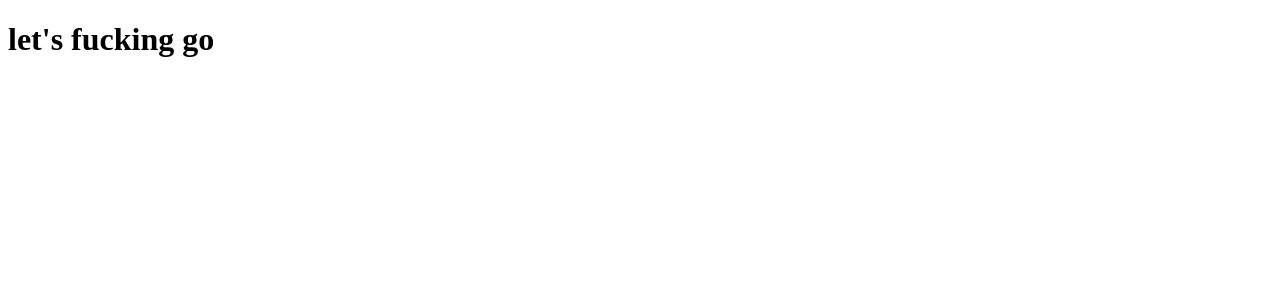
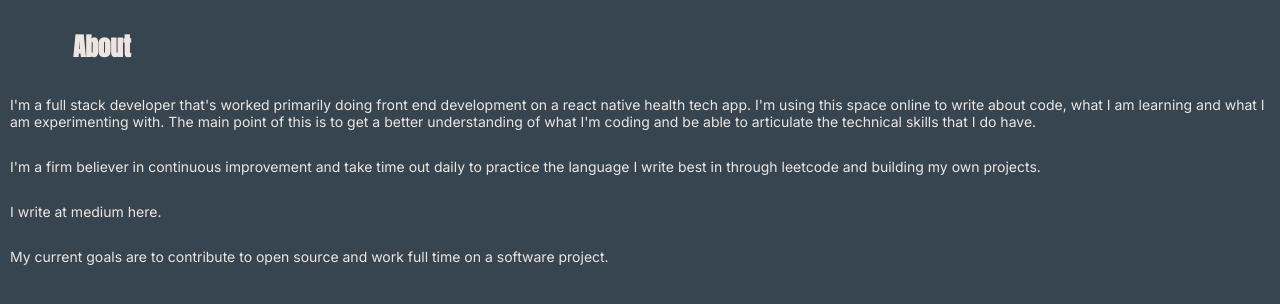
Before and after one commit to AmyCox/AmyCoxPortfolio, a website: page views/about.html in a window 1280 px wide. Drawn offline with Linux system fonts and the light colour scheme; files that its build step writes are made by us from their sources.

Commit message:
added about text

```diff
--- a/public/css/main.css
+++ b/public/css/main.css
@@ -821,3 +821,9 @@ h1 {
     position: relative;
   }
 }
+
+.about-container {
+  display: flex;
+  flex-direction: column;
+  margin: 10px;
+}
--- a/views/about.html
+++ b/views/about.html
@@ -1,11 +1,37 @@
 <!DOCTYPE html>
 <html lang="en">
-<head>
-    <meta charset="UTF-8">
-    <meta name="viewport" content="width=device-width, initial-scale=1.0">
+  <head>
+    <meta charset="UTF-8" />
+    <meta name="viewport" content="width=device-width, initial-scale=1.0" />
+    <link
+      href="https://fonts.googleapis.com/css2?family=Anton&family=Bebas+Neue&family=Inter:wght@100..900&display=swap"
+      rel="stylesheet"
+    />
+
+    <link rel="stylesheet" href="./css/main.css" />
     <title>Document</title>
-</head>
-<body>
-    <h1>let's fucking go</h1>
-</body>
+  </head>
+  <body>
+    <div class="about-container">
+      <h1>About</h1>
+      <p>
+        I'm a full stack developer that's worked primarily doing front end
+        development on a react native health tech app. I'm using this space
+        online to write about code, what I am learning and what I am
+        experimenting with. The main point of this is to get a better
+        understanding of what I'm coding and be able to articulate the technical
+        skills that I do have.
+      </p>
+      <p>
+        I'm a firm believer in continuous improvement and take time out daily to
+        practice the language I write best in through leetcode and building my
+        own projects.
+      </p>
+      <p>I write at medium here.</p>
+      <p>
+        My current goals are to contribute to open source and work full time on
+        a software project.
+      </p>
+    </div>
+  </body>
 </html>
```
Also changed, not shown: views/404.html (+10 -0 lines), views/index.html (+4 -2 lines).
